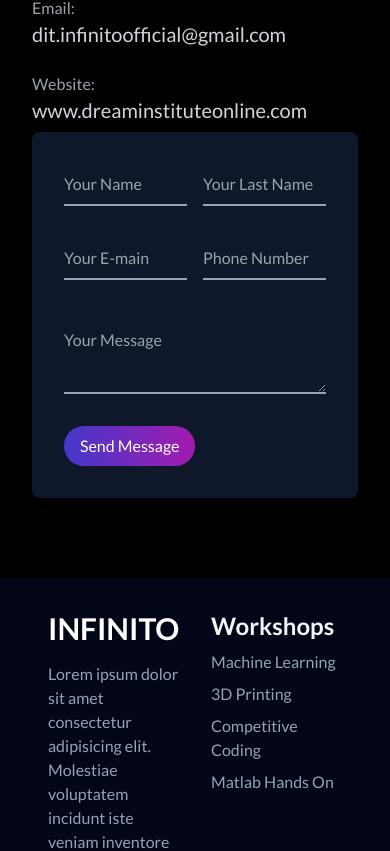
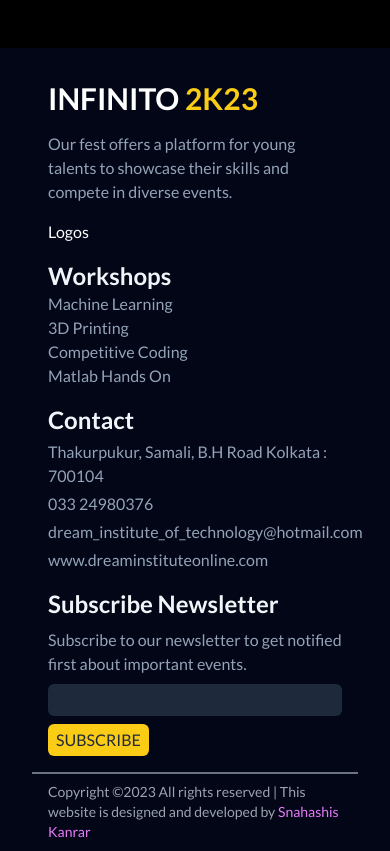
Before and after one commit to snahashisk/infinito2k24, a React (Create React App) app: page / in a window 390 px wide. Shown: the part 10038-10889 px from the top of the page. Built offline with nearby package versions, Linux system fonts and the light colour scheme; a web font is replaced by a local one.

Commit message:
Added copyright

```diff
--- a/src/components/Footer.jsx
+++ b/src/components/Footer.jsx
@@ -2,24 +2,25 @@ import React from "react";
 
 const Footer = () => {
   return (
-    <div className="w-full lg:h-2/3 bg-slate-950 lg:px-20 px-8 py-8  font-sans text-white grid lg:grid-cols-4 lg:grid-rows-1 grid-cols-2 grid-rows-2">
+    <div className="w-full lg:h-2/3 bg-slate-950 lg:px-20 px-8 py-8  font-sans text-white lg:grid lg:grid-cols-4 lg:grid-rows-1 flex flex-col gap-4">
       <div className="col-span-1 row-span-1 flex flex-col gap-4 px-4">
-        <h1 className="text-3xl font-bold">INFINITO</h1>
+        <h1 className="text-3xl font-bold">
+          INFINITO <span className="text-yellow-400">2K23</span>
+        </h1>
         <p className="text-slate-400">
-          Lorem ipsum dolor sit amet consectetur adipisicing elit. Molestiae
-          voluptatem incidunt iste veniam inventore mollitia maxime laudantium
-          obcaecati fuga sit?
+          Our fest offers a platform for young talents to showcase their skills
+          and compete in diverse events.
         </p>
         <div>Logos</div>
       </div>
-      <div className="col-span-1 row-span-1 px-4 flex flex-col gap-2">
+      <div className="lg:col-span-1 lg:row-span-1 col-span-1 row-span-1 px-4 flex flex-col lg:gap-2">
         <h1 className="text-2xl font-bold text-slate-100">Workshops</h1>
         <p className="text-slate-400">Machine Learning</p>
         <p className="text-slate-400">3D Printing</p>
         <p className="text-slate-400">Competitive Coding</p>
         <p className="text-slate-400">Matlab Hands On</p>
       </div>
-      <div className="col-span-1 row-span-1 px-4 flex flex-col gap-2">
+      <div className="lg:col-span-1 col-span-2 row-span-1 px-4 flex flex-col lg:gap-2 gap-1">
         <h1 className="text-2xl font-bold text-slate-100">Contact</h1>
         <p className="text-slate-400">
           Thakurpukur, Samali, B.H Road Kolkata : 700104
@@ -30,21 +31,37 @@ const Footer = () => {
         </p>
         <p className="text-slate-400">www.dreaminstituteonline.com</p>
       </div>
-      <div className="col-span-1 row-span-1 px-4 flex flex-col gap-4 items-start">
+      <div className="lg:col-span-1 col-span-2 row-span-1 px-4 flex flex-col lg:gap-4 gap-2 items-start">
         <p className="text-2xl font-bold text-slate-100">
           Subscribe Newsletter
         </p>
         <p className="text-slate-400">
-          Lorem ipsum dolor sit amet consectetur adipisicing elit. Quae, est!
+          Subscribe to our newsletter to get notified first about important
+          events.
         </p>
         <input
           type="email"
-          className="bg-slate-800 outline-none rounded-md w-3/4 px-2 py-1"
+          className="bg-slate-800 outline-none rounded-md lg:w-3/4 w-full px-2 py-1"
         />
-        <button className="px-4 py-2 bg-yellow-400 rounded-md text-gray-800 font-medium">
+        <button className="lg:px-4 lg:py-2 px-2 py-1  bg-yellow-400 rounded-md text-gray-800 font-medium">
           SUBSCRIBE
         </button>
       </div>
+      <p className="pt-2 px-4 col-span-4 border-t-2 border-gray-500 text-sm text-gray-400">
+        Copyright ©2023 All rights reserved | This website is designed and
+        developed by{" "}
+        <span
+          className="text-fuchsia-400 cursor-pointer"
+          onClick={() =>
+            window.open(
+              "https://www.linkedin.com/in/snahashis-kanrar-023804212/",
+              "_blank"
+            )
+          }
+        >
+          Snahashis Kanrar
+        </span>
+      </p>
     </div>
   );
 };
--- a/src/components/Navbar.jsx
+++ b/src/components/Navbar.jsx
@@ -56,7 +56,6 @@ const Navbar = () => {
     return () => {
       window.removeEventListener("scroll", handleScroll);
     };
-    console.log(window.innerWidth);
   }, []);
 
   const navbarClasses = `fixed font-sans z-10 w-full lg:flex justify-around items-center bg-black lg:py-4 py-0 duration-150  ${
--- a/src/pages/About.jsx
+++ b/src/pages/About.jsx
@@ -8,6 +8,13 @@ const About = () => {
   AOS.init();
   const targetDate = "2023-05-19T10:00:00";
   const [timeLeft, setTimeLeft] = useState(calculateTimeLeft());
+
+  const scrollToEvent = () => {
+    window.scrollTo({
+      top: 5.5 * window.innerHeight,
+      behavior: "smooth",
+    });
+  };
 
   useEffect(() => {
     const timer = setTimeout(() => {
@@ -52,7 +59,10 @@ const About = () => {
             technical events like coding, robotics, and gaming, there is
             something for everyone.
           </p>
-          <button className="px-4 py-2 bg-gradient-to-r from-indigo-700 to-fuchsia-700 rounded-full text-xl flex items-center justify-center md:text-2xl">
+          <button
+            className="px-4 py-2 bg-gradient-to-r from-indigo-700 to-fuchsia-700 rounded-full text-xl flex items-center justify-center md:text-2xl"
+            onClick={scrollToEvent}
+          >
             Interested
             <BiRightArrowAlt className="text-2xl" />
           </button>
--- a/src/pages/Event.jsx
+++ b/src/pages/Event.jsx
@@ -10,7 +10,7 @@ import event5 from "../images/image-11.jpg";
 const Event = () => {
   AOS.init();
   return (
-    <div className="lg:min-h-screen w-full bg-black text-white lg:px-20 px-8 lg:pb-0 pb-8 lg:pt-24 pt-16 font-sans">
+    <div className="lg:min-h-screen w-full bg-black text-white lg:px-20 px-8 pb-8 lg:pt-24 pt-16 font-sans ">
       <div className="text-center">
         <p className="text-xl py-4 text-fuchsia-400">OUR EVENTS</p>
         <h2 className="text-5xl font-bold tracking-wide pb-8">
@@ -61,10 +61,10 @@ const Event = () => {
             </div>
             <p className="text-2xl font-bold">BGMI Contest</p>
             <p className="text-gray-300">
-              Join the ultimate gaming battle with BGMI Mobile Gaming Contest!
-              Compete with players from all over and prove your skills in the
-              virtual battlegrounds. Win big prizes, fame, and glory! Don't
-              wait, register now and show the world what you're made of.
+              Enter the BGMI Mobile Gaming Contest and compete with players from
+              all over in the ultimate gaming battle. Show off your virtual
+              battleground skills for a chance to win big prizes, fame, and
+              glory. Register now to prove yourself.
             </p>
             <button
               className="bg-yellow-400 text-black mt-4 py-2 rounded-md"
@@ -122,12 +122,12 @@ const Event = () => {
             </div>
             <p className="text-2xl font-bold">3D Printing Seminar</p>
             <p className="text-gray-300">
-              Step into the world of 3D Printing with our Seminar! Join us and
-              discover the endless possibilities of this revolutionary
-              technology. Learn from the experts and explore the latest trends,
-              tools, and techniques in 3D Printing. Whether you're a beginner or
-              an expert, this seminar is for you! Register now and take the
-              first step towards unleashing your creativity with 3D Printing.
+              Discover the revolutionary technology of 3D Printing at our
+              seminar and explore its limitless possibilities. Learn from
+              industry experts about the latest trends, tools, and techniques
+              whether you're a beginner or an expert. Take the first step
+              towards unlocking your creativity with 3D Printing by registering
+              now.
             </p>
             <button
               className="bg-yellow-400 text-black mt-4 py-2 rounded-md"
--- a/src/pages/Speaker.jsx
+++ b/src/pages/Speaker.jsx
@@ -38,12 +38,6 @@ const Speaker = () => {
           place="@dit"
           image={annie}
         />
-        <Card
-          name="Dipankar Sarkar"
-          designation="PRINCIPAL"
-          place="@dit"
-          image={princi}
-        />
       </div>
       <div className="w-full flex items-center justify-center">
         <button className="text-center py-2 px-6 border-2 rounded-full text-yellow-400 border-yellow-400 flex items-center gap-2 hover:text-gray-300 hover:border-gray-400 duration-100 md:mb-8">
```
